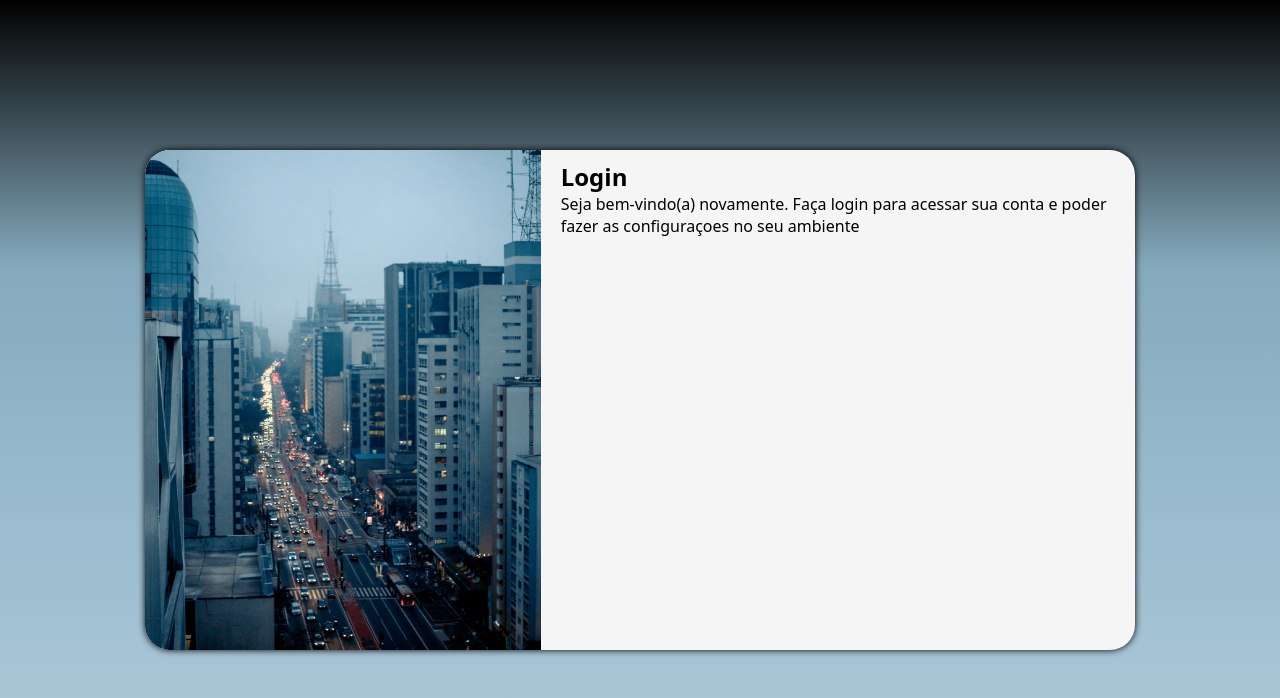
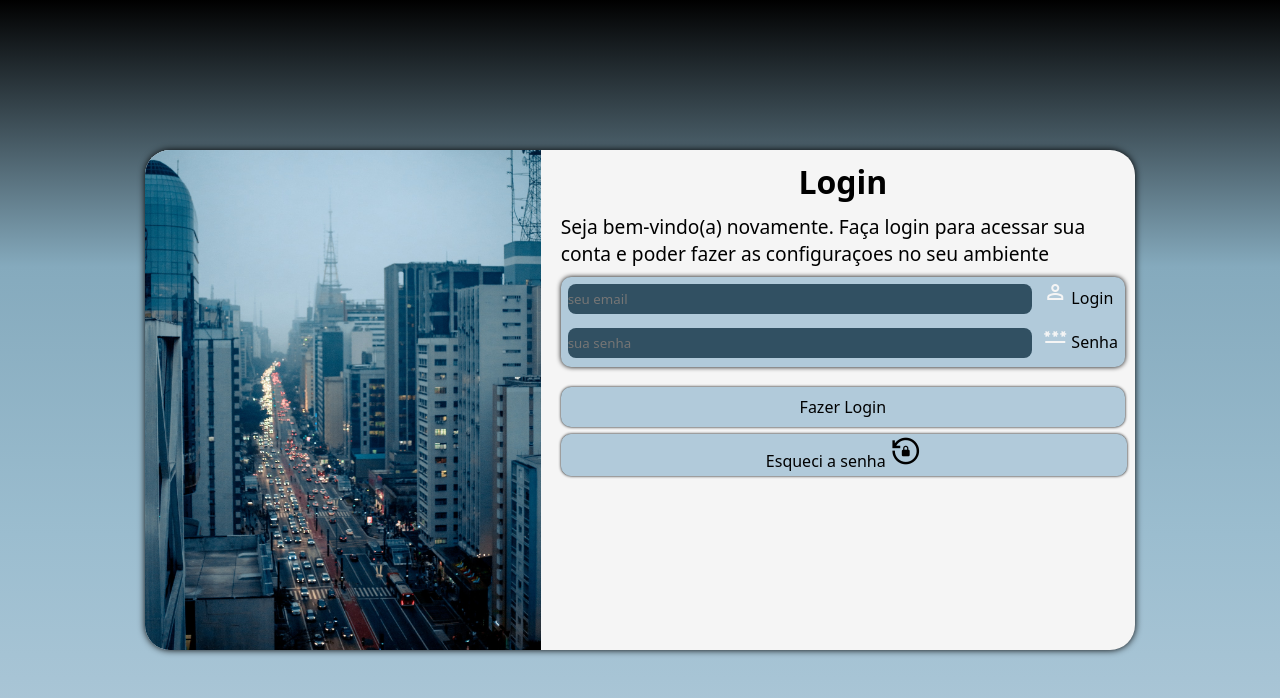
Before and after one commit to Matheushrn/projeto-login, a plain HTML site: page index.html in a window 1280 px wide. Drawn offline with nearby package versions, Linux system fonts and the light colour scheme.

Commit message:
fim do projeto

```diff
--- a/estilos/desktop.css
+++ b/estilos/desktop.css
@@ -20,4 +20,22 @@
         float: right;
         width:57%;
     }
+
+    div#formulario > h1 {
+        font-size: 2em;
+    }
+
+    div#formulario > p {
+        font-size: 1.2em;
+    }
+
+    form > div.campo {
+        height:90px;
+    }
+
+    div.campo > input{
+        height: 30px;
+        width:calc(100% - 100px);
+        margin:7px;
+        border-radius:8px;
 }
--- a/estilos/style.css
+++ b/estilos/style.css
@@ -24,7 +24,7 @@ section#login{
     left: 50%;
     transform: translate(-50%,-50%);
     background-color: whitesmoke;
-    width: 250px;
+    width: 260px;
     height: 500px;
     border-radius: 25px;
     overflow: hidden;
@@ -46,3 +46,81 @@ section#login > div#formulario {
     display: block;
     padding:10px;
 }
+
+div#formulario > h1{
+    text-align: center;
+    margin-bottom:10px;
+}
+div#formulario > p {
+    font-size: 0.8em;
+}
+
+form > div.campo{
+        display: block;
+        background-color:#B1CADA;
+        width: 100%;
+        height:60px;
+        margin-top:10px;
+        margin-bottom:20px;
+        border-radius:10px;
+        box-shadow:0px 0px 5px black;
+}
+
+div.campo > label{
+    display: ;
+}
+
+div.campo > span{
+    color:whitesmoke;
+}
+
+div.campo > input{
+    background-color: #315062;
+    margin-left:10px;
+    border: 0px;
+    border-radius: 3px;
+}
+
+div.campo > input:focus-within{
+    background-color: whitesmoke;
+}
+
+form > input[type=submit]{
+    display: block;
+    font-size: 1em;
+    width: 100%;
+    height: 40px;
+    background-color: #B1CADA;
+    color: black;
+    border: none;
+    border-radius: 10px;
+    box-shadow:0px 0px 3px black;
+    cursor: pointer;
+}
+
+form >  input[type=submit]:hover{
+    background-color: #85AABD;
+}
+
+form > a.botao{
+    display: block;
+    text-align: center;
+    font-size: 1em;
+    width: 100%;
+    height: 40px;
+    color: black;
+    background-color: #B1CADA;
+    border:1px solid #B1CADA;
+    border-radius:10px;
+    box-shadow:0px 0px 3px black;
+    text-decoration: none;
+    margin-top: 7px;
+}
+
+form > a.botao:hover{
+    background-color: #85AABD;
+}
+
+form > a.botao > span{
+    font-size: 2em;
+}
--- a/estilos/tab.css
+++ b/estilos/tab.css
@@ -20,4 +20,19 @@
         float:right;
         width:67%;
     }
+
+    div#formulario > p {
+        font-size: 1.0em;
+    }
+
+    form > div.campo {
+        height:90px;
+    }
+
+    div.campo > input{
+        height: 30px;
+        width:calc(100% - 100px);
+        margin:7px;
+        border-radius:8px;
+    }
 }
--- a/index.html
+++ b/index.html
@@ -8,6 +8,7 @@
     <link rel="stylesheet" href="estilos/style.css">
     <link rel="stylesheet" href="estilos/tab.css" and media="screen">
     <link rel="stylesheet" href="estilos/desktop.css" and media="screen">
+    <link rel="stylesheet" href="https://fonts.googleapis.com/css2?family=Material+Symbols+Outlined:opsz,wght,FILL,GRAD@48,400,0,0" />
 </head>
 <body>
     <main>
@@ -19,7 +20,21 @@
                 <h1>Login</h1>
                 <p>Seja bem-vindo(a) novamente. Faça login para acessar sua conta e poder fazer as configuraçoes no seu ambiente</p>
                 <form action="login.php" method="post">
-
+                    <div class="campo">
+                        <input type="email" name="login " id="ilogin" placeholder="seu email" autocomplete="email" required maxlength="30">
+                        <span class="material-symbols-outlined"> person </span>
+                        <label for="ilogin">Login</label>
+                    <div class="campo">
+                                <input type="password" name="senha" id="isenha" placeholder="sua senha" autocomplete="current-password" required min="6" max="15">
+                                <span class="material-symbols-outlined">password</span>
+                                 <label for="isenha">Senha</label>
+                    </div>
+                     </div>
+                    <input type="submit" value="Fazer Login">
+                    <a href="esqueci.html" class="botao">
+                        Esqueci a senha
+                        <span class="material-symbols-outlined"> lock_reset </span>
+                    </a>
                 </form>
             </div>
         </section>
```
